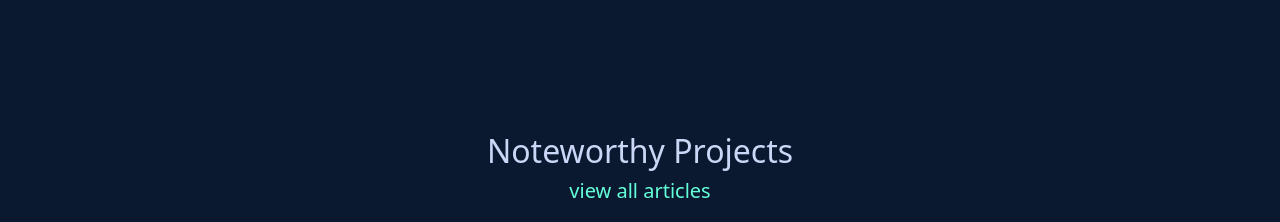
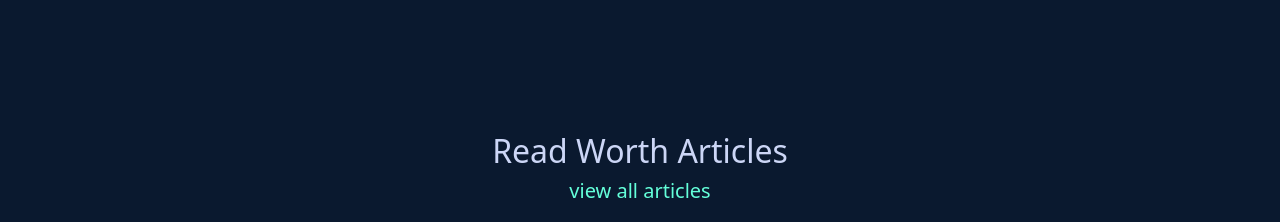
Before and after one commit to saiviswateja/portfolio, a React (Create React App) app: page /#/ in a window 1280 px wide. Shown: the part 1101-1323 px from the top of the page. Built offline with nearby package versions, Linux system fonts and the light colour scheme.

Commit message:
changed the name

```diff
--- a/src/components/Publications.js
+++ b/src/components/Publications.js
@@ -14,7 +14,7 @@ function Publications() {
         <div>
             <div className="projectContainer">
                     <div className="row">
-                        <h2 className="headingcolor2 d-flex justify-content-center">Noteworthy Projects</h2>
+                        <h2 className="headingcolor2 d-flex justify-content-center">Read Worth Articles</h2>
                         <h5 className="headingcolor1 d-flex justify-content-center archieveproject" onClick={()=>{
                             history.push("/publications")
                         }}>view all articles</h5>
```
